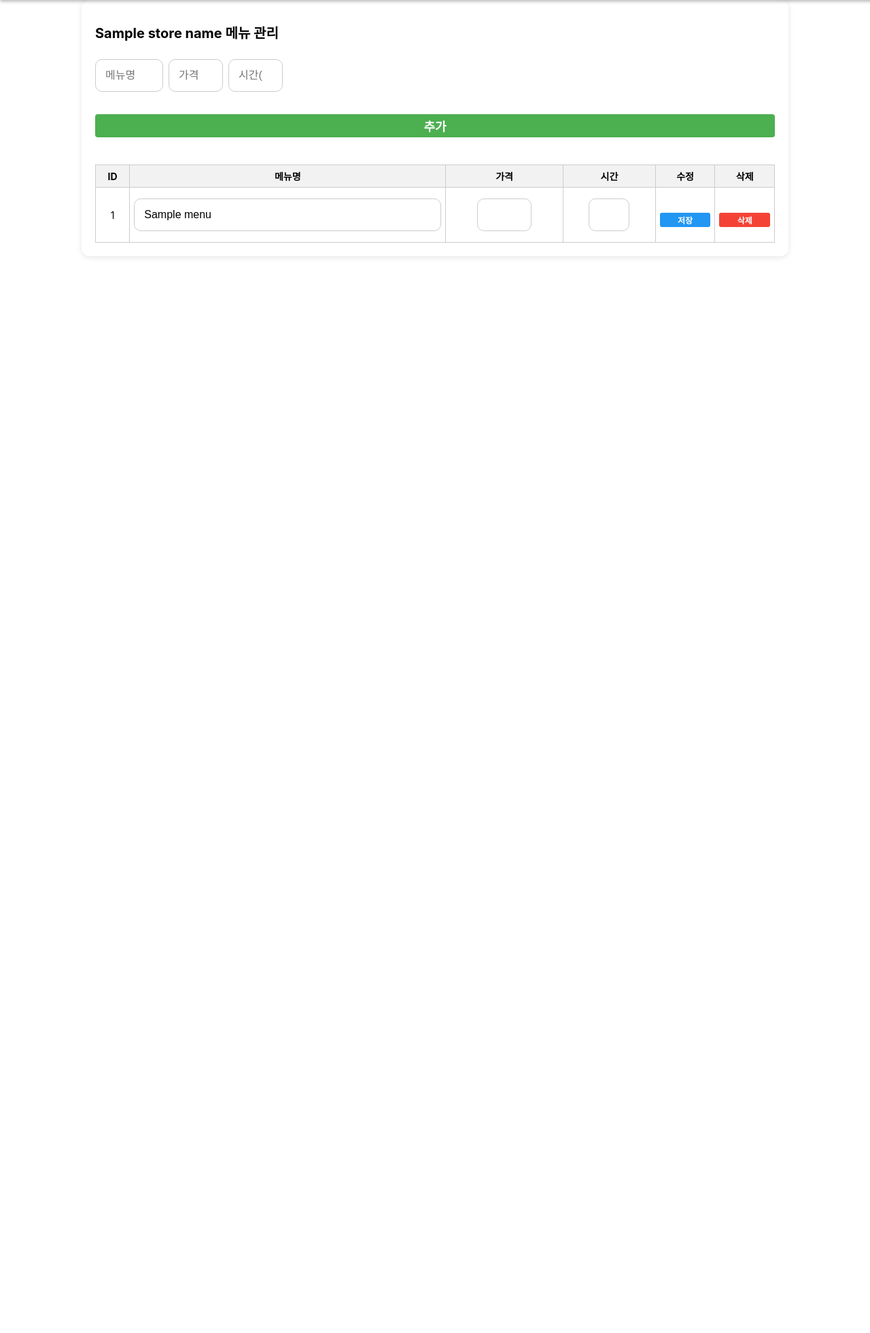
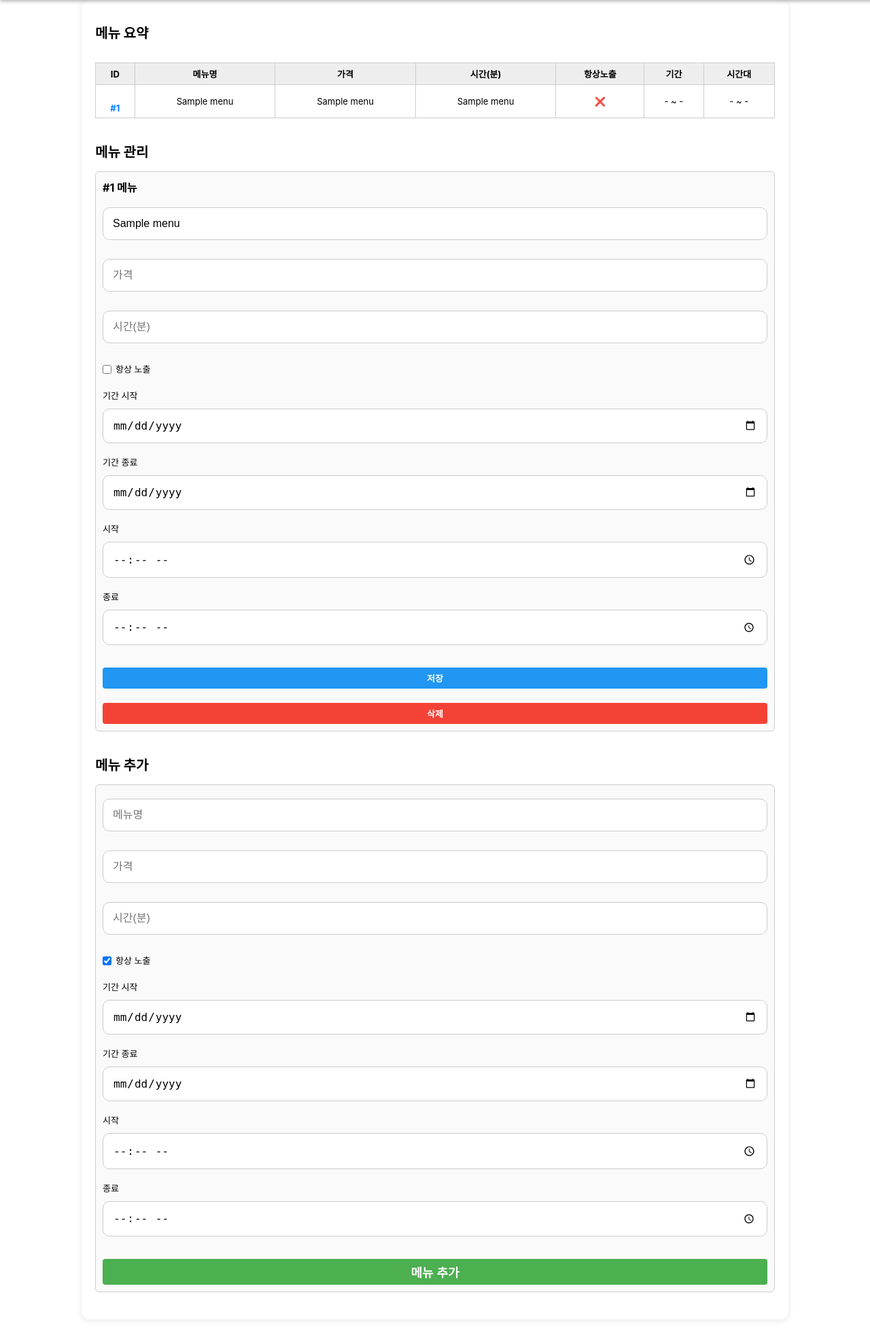
Before and after one commit to deokey24/u-ra_server, a FastAPI app: template templates/manage_menus.html in a window 1280 px wide. Shown: the part 60-2021 px from the top of the page at 68% size. Before the commit the page ends 439 px from the top, so only its background shows below. Run offline with FastAPI, Linux system fonts and the light colour scheme; the template is opened without the code that fills it: most values are stand-ins (such as "Sample title", 1, 10 or a date in 2020).

Commit message:
메뉴 수정 추가

```diff
--- a/main.py
+++ b/main.py
@@ -6,9 +6,12 @@
 import asyncio
 import crud,sqlite3,hashlib,base64
 from typing import Dict, Tuple
+from typing import Optional
+
 
 app = FastAPI()
 crud.init_db()
+crud.migrate_db()
 
 
 # (store_id, table_num) → WebSocket 연결 관리
@@ -329,21 +332,64 @@
     store_id = request.cookies.get("store_id")
     conn = sqlite3.connect(DB_PATH)
     cur = conn.cursor()
+
+    # 스토어 확인
     cur.execute("SELECT id, name FROM stores WHERE id=?", (store_id,))
     store = cur.fetchone()
-
     if not store:
         conn.close()
         return JSONResponse({"error": "Store not found"}, status_code=404)
 
-    cur.execute("SELECT id, menu_name, price, minutes FROM store_menus WHERE store_id=? ORDER BY minutes", (store_id,))
+    # ✅ 메뉴 조회 (새 컬럼 포함)
+    cur.execute("""
+        SELECT id, menu_name, price, minutes, always_visible, start_time, end_time, start_date, end_date
+        FROM store_menus
+        WHERE store_id=?
+        ORDER BY minutes
+    """, (store_id,))
     menus = cur.fetchall()
     conn.close()
 
     return templates.TemplateResponse(
         "manage_menus.html",
-        {"request": request, "store_id": store_id, "store_name": store[1], "menus": menus}
+        {
+            "request": request,
+            "store_id": store_id,
+            "store_name": store[1],
+            "menus": menus
+        }
     )
+
+# ✅ 외부에서 메뉴 조회 (JSON)
+@app.get("/api/menus/{store_id}")
+def api_get_menus(store_id: int):
+    conn = sqlite3.connect(DB_PATH)
+    cur = conn.cursor()
+    cur.execute("""
+        SELECT id, menu_name, price, minutes, always_visible, start_time, end_time, start_date, end_date
+        FROM store_menus
+        WHERE store_id=?
+        ORDER BY minutes
+    """, (store_id,))
+    rows = cur.fetchall()
+    conn.close()
+
+    # JSON 형태로 가공
+    menus = []
+    for r in rows:
+        menus.append({
+            "id": r[0],
+            "menu_name": r[1],
+            "price": r[2],
+            "minutes": r[3],
+            "always_visible": bool(r[4]),
+            "start_time": r[5],
+            "end_time": r[6],
+            "start_date": r[7],
+            "end_date": r[8],
+        })
+
+    return {"store_id": store_id, "menus": menus}
 
 
 # ✅ 새 메뉴 추가
@@ -353,13 +399,22 @@
     store_id: int = Form(...),
     menu_name: str = Form(...),
     price: int = Form(...),
-    minutes: int = Form(...)
+    minutes: int = Form(...),
+    always_visible: Optional[int] = Form(0),
+    start_date: Optional[str] = Form(None),
+    end_date: Optional[str] = Form(None),
+    start_time: Optional[str] = Form(None),
+    end_time: Optional[str] = Form(None),
 ):
     conn = sqlite3.connect(DB_PATH)
     cur = conn.cursor()
     cur.execute(
-        "INSERT INTO store_menus (store_id, menu_name, price, minutes) VALUES (?, ?, ?, ?)",
-        (store_id, menu_name, price, minutes)
+        """
+        INSERT INTO store_menus
+        (store_id, menu_name, price, minutes, always_visible, start_time, end_time, start_date, end_date)
+        VALUES (?, ?, ?, ?, ?, ?, ?, ?, ?)
+        """,
+        (store_id, menu_name, price, minutes, always_visible, start_time, end_time, start_date, end_date)
     )
     conn.commit()
     conn.close()
@@ -373,11 +428,23 @@
     menu_id: int = Form(...),
     menu_name: str = Form(...),
     price: int = Form(...),
-    minutes: int = Form(...)
+    minutes: int = Form(...),
+    always_visible: Optional[int] = Form(0),
+    start_date: Optional[str] = Form(None),
+    end_date: Optional[str] = Form(None),
+    start_time: Optional[str] = Form(None),
+    end_time: Optional[str] = Form(None),
 ):
     conn = sqlite3.connect(DB_PATH)
     cur = conn.cursor()
-    cur.execute("UPDATE store_menus SET menu_name=?, price=?, minutes=? WHERE id=?", (menu_name, price, minutes, menu_id))
+    cur.execute(
+        """
+        UPDATE store_menus
+        SET menu_name=?, price=?, minutes=?, always_visible=?, start_time=?, end_time=?, start_date=?, end_date=?
+        WHERE id=?
+        """,
+        (menu_name, price, minutes, always_visible, start_time, end_time, start_date, end_date, menu_id)
+    )
     conn.commit()
 
     cur.execute("SELECT store_id FROM store_menus WHERE id=?", (menu_id,))
--- a/static/style.css
+++ b/static/style.css
@@ -416,3 +416,14 @@
 form[action="/delete_store"] button:hover {
   background-color: #a71d2a;
 }
+
+.inline-check {
+  display: flex;
+  align-items: center;
+  gap: 6px;
+  width: fit-content;       /* 내용만큼만 차지 */
+  margin: 4px 0;            /* 위아래 간격 조금 */
+}
+.inline-check input[type="checkbox"] {
+  width: auto;               /* 체크박스는 기본 크기 */
+}
--- a/templates/manage_menus.html
+++ b/templates/manage_menus.html
@@ -1,65 +1,164 @@
 {% extends "base.html" %}
 {% block content %}
-<h1 style="font-size:20px; margin-bottom:15px;">{{ store_name }} 메뉴 관리</h1>
+<style>
+  .card {border:1px solid #ccc; border-radius:6px; padding:10px; background:#fafafa}
+  .stack {display:flex; flex-direction:column; gap:8px}
+  .inline-check {display:inline-flex; align-items:center; gap:6px}
+  input[type="text"], input[type="number"], input[type="time"], input[type="date"] {width:100%}
+  label {font-size:13px}
 
-<!-- 새 메뉴 추가 -->
-<div style="margin-bottom:20px;">
-  <form method="post" action="/menu/add" style="display:flex; flex-wrap:wrap; gap:8px; align-items:center;">
-    <input type="hidden" name="store_id" value="{{ store_id }}">
-    <input type="text" name="menu_name" placeholder="메뉴명" required style="width:100px;">
-    <input type="number" name="price" placeholder="가격" required style="width:80px;">
-    <input type="number" name="minutes" placeholder="시간(분)" required style="width:80px;">
-    <button type="submit" style="padding:4px 10px; background:#4caf50; color:white; border:none; border-radius:4px;">
-      추가
-    </button>
-  </form>
-</div>
+  .menu-grid {
+    display: grid;
+    grid-template-columns: repeat(auto-fit, minmax(320px, 1fr));
+    gap: 12px;
+  }
 
-<!-- 기존 메뉴 목록 -->
-<table style="width:100%; border-collapse:collapse; font-size:14px;">
+  table.menus {width:100%; border-collapse:collapse; font-size:13px; margin-bottom:20px;}
+  table.menus th, table.menus td {border:1px solid #ccc; padding:6px; text-align:center;}
+  table.menus th {background:#eee;}
+  .ellipsis {
+    max-width:150px;
+    white-space:nowrap;
+    overflow:hidden;
+    text-overflow:ellipsis;
+  }
+</style>
+
+<h1 style="font-size:20px; margin-bottom:10px;">메뉴 요약</h1>
+<table class="menus">
   <thead>
-    <tr style="background:#f5f5f5;">
-      <th style="padding:6px; border:1px solid #ccc;">ID</th>
-      <th style="padding:6px; border:1px solid #ccc;">메뉴명</th>
-      <th style="padding:6px; border:1px solid #ccc;">가격</th>
-      <th style="padding:6px; border:1px solid #ccc;">시간</th>
-      <th style="padding:6px; border:1px solid #ccc;">수정</th>
-      <th style="padding:6px; border:1px solid #ccc;">삭제</th>
+    <tr>
+      <th>ID</th>
+      <th>메뉴명</th>
+      <th>가격</th>
+      <th>시간(분)</th>
+      <th>항상노출</th>
+      <th>기간</th>
+      <th>시간대</th>
     </tr>
   </thead>
   <tbody>
     {% for m in menus %}
     <tr>
-      <form method="post" action="/menu/update">
-        <td style="padding:6px; border:1px solid #ccc; text-align:center;">
-          {{ m[0] }}
-          <input type="hidden" name="menu_id" value="{{ m[0] }}">
-        </td>
-        <td style="padding:6px; border:1px solid #ccc;">
-          <input type="text" name="menu_name" value="{{ m[1] }}" style="width:100%;" required>
-        </td>
-        <td style="padding:6px; border:1px solid #ccc;">
-          <input type="number" name="price" value="{{ m[2] }}" style="width:80px;" required>
-        </td>
-        <td style="padding:6px; border:1px solid #ccc;">
-          <input type="number" name="minutes" value="{{ m[3] }}" style="width:60px;" required>
-        </td>
-        <td style="padding:6px; border:1px solid #ccc; text-align:center;">
-          <button type="submit" style="padding:2px 6px; background:#2196f3; color:white; border:none; border-radius:3px; font-size:12px;">
-            저장
-          </button>
-        </td>
-      </form>
-      <td style="padding:6px; border:1px solid #ccc; text-align:center;">
-        <form method="post" action="/menu/delete" onsubmit="return confirm('정말 삭제하시겠습니까?');" style="margin:0;">
-          <input type="hidden" name="menu_id" value="{{ m[0] }}">
-          <button type="submit" style="padding:2px 6px; background:#f44336; color:white; border:none; border-radius:3px; font-size:12px;">
-            삭제
-          </button>
-        </form>
-      </td>
+      <td><a href="#menu_{{ m[0] }}">#{{ m[0] }}</a></td>
+      <td class="ellipsis" title="{{ m[1] }}">{{ m[1] }}</td>
+      <td>{{ m[2] }}</td>
+      <td>{{ m[3] }}</td>
+      <td>{% if m[4]==1 %}✅{% else %}❌{% endif %}</td>
+      <td>{{ m[7] or '-' }} ~ {{ m[8] or '-' }}</td>
+      <td>{{ m[5] or '-' }} ~ {{ m[6] or '-' }}</td>
     </tr>
     {% endfor %}
   </tbody>
 </table>
+
+<h1 style="font-size:20px; margin-bottom:15px;">메뉴 관리</h1>
+
+<div class="menu-grid">
+  {% for m in menus %}
+  <div class="card" id="menu_{{ m[0] }}">
+    <div style="font-weight:bold; margin-bottom:8px;">#{{ m[0] }} 메뉴</div>
+
+    <!-- 수정 폼 -->
+    <form method="post" action="/menu/update" class="menu-form stack">
+      <input type="hidden" name="menu_id" value="{{ m[0] }}">
+
+      <input type="text"   name="menu_name" value="{{ m[1] }}" placeholder="메뉴명" required>
+      <input type="number" name="price"     value="{{ m[2] }}" placeholder="가격" required>
+      <input type="number" name="minutes"   value="{{ m[3] }}" placeholder="시간(분)" required>
+
+      <div class="inline-check">
+        <input type="hidden" name="always_visible" value="0">
+        <input id="av_{{ m[0] }}" type="checkbox" name="always_visible" value="1" {% if m[4] == 1 %}checked{% endif %}>
+        <label for="av_{{ m[0] }}" style="margin:0; line-height:1;">항상 노출</label>
+      </div>
+
+      <label>기간 시작
+        <input type="date" name="start_date" value="{{ m[7] or '' }}">
+      </label>
+      <label>기간 종료
+        <input type="date" name="end_date" value="{{ m[8] or '' }}">
+      </label>
+
+      <label>시작
+        <input type="time" name="start_time" value="{{ m[5] or '' }}">
+      </label>
+      <label>종료
+        <input type="time" name="end_time" value="{{ m[6] or '' }}">
+      </label>
+
+      <button type="submit" style="padding:6px; background:#2196f3; color:white; border:none; border-radius:4px; font-size:13px;">
+        저장
+      </button>
+    </form>
+
+    <!-- 삭제 -->
+    <form method="post" action="/menu/delete" onsubmit="return confirm('정말 삭제하시겠습니까?');" style="margin-top:6px;">
+      <input type="hidden" name="menu_id" value="{{ m[0] }}">
+      <button type="submit" style="width:100%; padding:6px; background:#f44336; color:white; border:none; border-radius:4px; font-size:13px;">
+        삭제
+      </button>
+    </form>
+  </div>
+  {% endfor %}
+</div>
+
+<br>
+<h1 style="font-size:20px; margin-bottom:15px;">메뉴 추가</h1>
+
+<div class="card" style="margin-bottom:20px;">
+  <form method="post" action="/menu/add" class="menu-form stack">
+    <input type="hidden" name="store_id" value="{{ store_id }}">
+    <input type="text"   name="menu_name" placeholder="메뉴명" required>
+    <input type="number" name="price"     placeholder="가격" required>
+    <input type="number" name="minutes"   placeholder="시간(분)" required>
+
+    <div class="inline-check">
+      <input type="hidden" name="always_visible" value="0">
+      <input id="av_new" type="checkbox" name="always_visible" value="1" checked>
+      <label for="av_new" style="margin:0; line-height:1;">항상 노출</label>
+    </div>
+
+    <label>기간 시작
+      <input type="date" name="start_date">
+    </label>
+    <label>기간 종료
+      <input type="date" name="end_date">
+    </label>
+
+    <label>시작
+      <input type="time" name="start_time">
+    </label>
+    <label>종료
+      <input type="time" name="end_time">
+    </label>
+
+    <button type="submit" style="padding:6px; background:#4caf50; color:white; border:none; border-radius:4px;">
+      메뉴 추가
+    </button>
+  </form>
+</div>
+
+<script>
+(function(){
+  function sync(form){
+    const av = form.querySelector('input[name="always_visible"]');
+    const fields = ['start_date','end_date','start_time','end_time']
+      .map(n=>form.querySelector(`[name="${n}"]`)).filter(Boolean);
+    if(!av) return;
+    const on = av.checked;
+    fields.forEach(el=>{
+      el.disabled = on;
+      if(on) el.value = '';
+    });
+  }
+  document.querySelectorAll('form.menu-form').forEach(form=>{
+    const av = form.querySelector('input[name="always_visible"]');
+    if(av){
+      sync(form);
+      av.addEventListener('change', ()=>sync(form));
+    }
+  });
+})();
+</script>
 {% endblock %}
```
Also changed, not shown: crud.py (+23 -0 lines).
